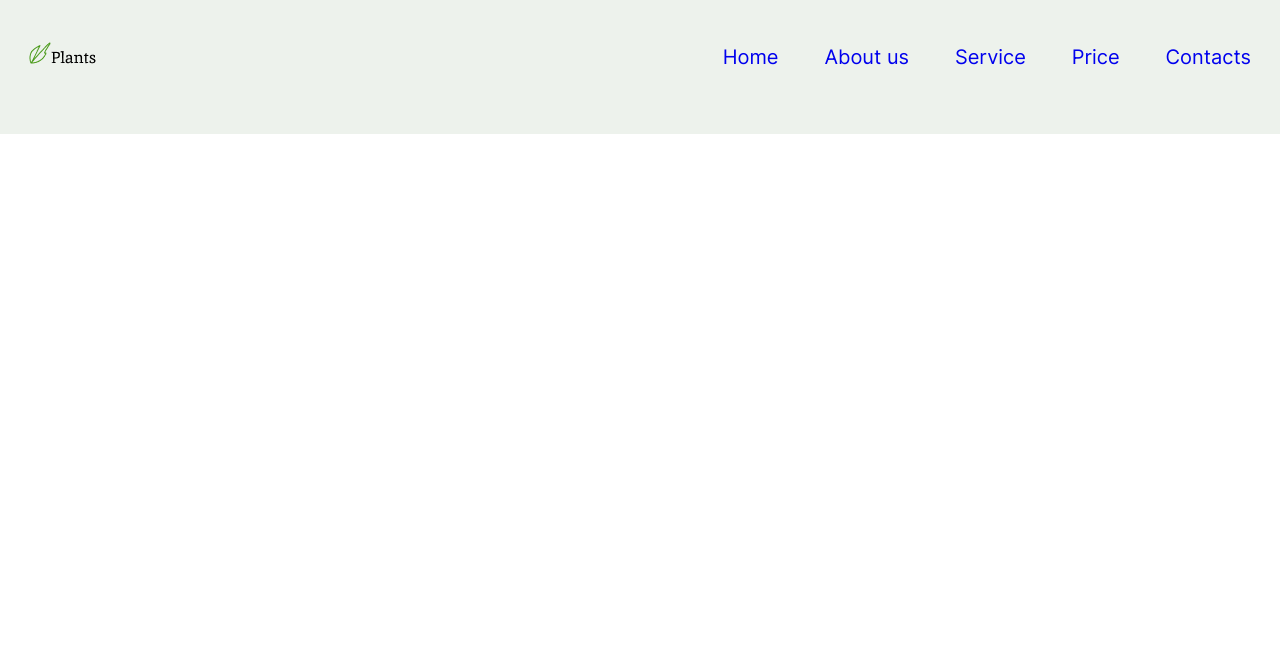
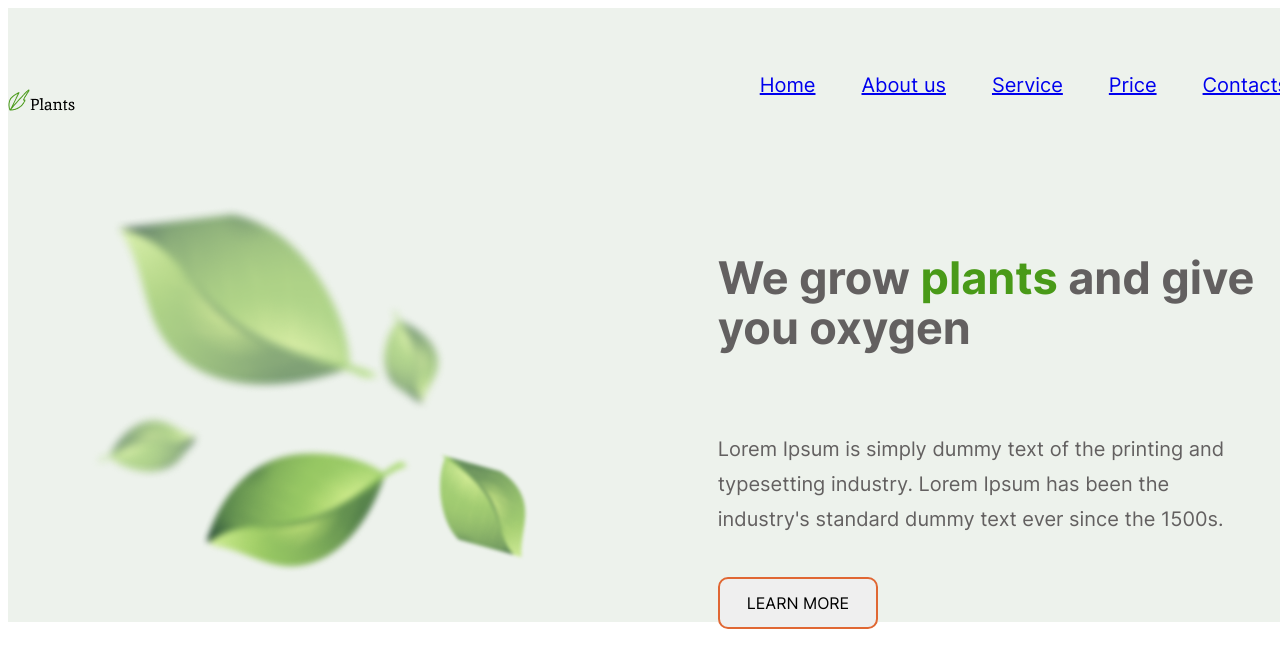
Before and after one commit to xSaygak/stage0, a plain HTML site: page index.html in a window 1280 px wide. Shown: the top 668 px of the page. Drawn offline with Linux system fonts and the light colour scheme.

Commit message:
feat add section intro site plants

```diff
--- a/css/style.css
+++ b/css/style.css
@@ -1,106 +1,3 @@
-/* Reset and base styles  */
-* {
-	padding: 0px;
-	margin: 0px;
-	border: none;
-}
-
-*,
-*::before,
-*::after {
-	box-sizing: border-box;
-}
-
-:focus,
-:active {
-	/*outline: none;*/
-}
-
-a:focus,
-a:active {
-	/* outline: none;*/
-}
-
-/* Links */
-
-a, a:link, a:visited  {
-    /* color: inherit; */
-    text-decoration: none;
-    /* display: inline-block; */
-}
-
-a:hover  {
-    /* color: inherit; */
-    text-decoration: none;
-}
-
-/* Common */
-
-aside, nav, footer, header, section, main {
-	display: block;
-}
-
-h1, h2, h3, h4, h5, h6, p {
-    font-size: inherit;
-	font-weight: inherit;
-}
-
-ul, ul li {
-	list-style: none;
-}
-
-img {
-	vertical-align: top;
-}
-
-img, svg {
-	max-width: 100%;
-	height: auto;
-}
-
-address {
-  font-style: normal;
-}
-
-/* Form */
-
-input, textarea, button, select {
-	font-family: inherit;
-    font-size: inherit;
-    color: inherit;
-    background-color: transparent;
-}
-
-input::-ms-clear {
-	display: none;
-}
-
-button, input[type="submit"] {
-    display: inline-block;
-    box-shadow: none;
-    background-color: transparent;
-    background: none;
-    cursor: pointer;
-}
-
-input:focus, input:active,
-button:focus, button:active {
-    outline: none;
-}
-
-button::-moz-focus-inner {
-	padding: 0;
-	border: 0;
-}
-
-label {
-	cursor: pointer;
-}
-
-legend {
-	display: block;
-}
-
 /* inter-regular - latin */
 @font-face {
     font-family: 'Inter';
@@ -144,14 +41,14 @@ legend {
       line-height: 30px;
       color:#636060;
     }
-    .wapper{
-      max-width: 1222px;
-      margin: 0 auto;}
+
+
 /* header logo nav start*/
-    .header{color: #010201;
+    .header{
+    color: #010201;
     width: 100%;
-    height: 3.466%;
-  background: #EDF2EC;}
+    height: 3.47%;
+    background: #EDF2EC;}
 
 
       .header_logo{display: flex;
@@ -169,13 +66,15 @@ legend {
 
 
 
-      .header_list{margin-right: 0px;
+      .header_list{
+        margin-right: 0px;
         display: flex;
       flex-wrap: wrap;
       align-content: flex-end;
     }
 
-    .header_item{display: flex;
+    .header_item{
+      display: flex;
       flex-wrap: wrap;
       align-content: flex-end;
       margin-right: 46px;}
@@ -183,3 +82,75 @@ legend {
 
     .header_link:hover, .header_link:focus, .header_link:active {opacity: .75;}
     /* header logo nav end*/
+
+
+    .main{
+    }
+
+
+   /* intro info logo h1 start*/
+
+
+    .section_intro{
+    box-sizing: border-box;
+    display: flex;
+    flex-wrap: wrap;
+    width:100%;
+    background-color: #EDF2EC;
+  }
+
+
+  .intro_logo{
+    margin-left: 6.34%;
+    margin-top: 3.73%;
+   }
+
+   .intro_info{
+    display: flex;
+    flex-wrap: wrap;
+    margin-top: 5.7%;
+    margin-left: 13.02%;
+    margin-right: 0px;
+    max-width: 549px;
+    max-height: 340px;
+    }
+   .into_h1{
+    font-family: 'Inter';
+    font-style: normal;
+    font-weight: 700;
+    font-size: 45px;
+    line-height: 50px;
+  }
+  .h1_title{
+    font-family: 'Inter';
+    font-style: normal;
+    font-weight: 700;
+    font-size: 45px;
+    line-height: 50px;
+    color: #499A18;
+    }
+
+    .intro_title{
+      margin-top: 7.65%;
+      font-family: 'Inter';
+      font-style: normal;
+      font-weight: 400;
+      font-size: 20px;
+      line-height: 35px;
+      color: #636060;}
+
+      .intro_learn_more{
+        box-sizing: border-box;
+        border: 2px solid #E06733;
+        border-radius: 10px;
+        padding: 14px 27px;
+        margin-top: 3.64%;
+        font-family: 'Inter';
+        font-style: normal;
+        font-weight: 400;
+        font-size: 16px;
+        line-height: 20px;
+        color: #000000;
+      }
+
+      /* intro info logo h1 end*/
--- a/index.html
+++ b/index.html
@@ -41,5 +41,18 @@
             </div>
         </div>
     </header>
-</body>
+    <main class="main">
+        <section class="section_intro">
+                <div class="intro_logo">
+                    <img src="./image/png/leafs_intro.png" alt="leafs_intro.png">
+                </div>
+                <div class="intro_info">
+                    <h1 class="into_h1">We grow <samp class="h1_title">plants</samp>  and give you oxygen </h1>
+                    <p class="intro_title">Lorem Ipsum is simply dummy text of the printing and typesetting industry. Lorem Ipsum has been the industry's standard dummy text ever since the 1500s.
+                </p>
+                <button type="submit" class="intro_learn_more">LEARN MORE</button>
+                </div>
+        </section>
+    </main>
+    </body>
 </html>
```
Also changed, not shown: image/png/h2_logo.png (added), image/png/leafs_intro.png (added), image/png/servis_img_logo1.png (added).
